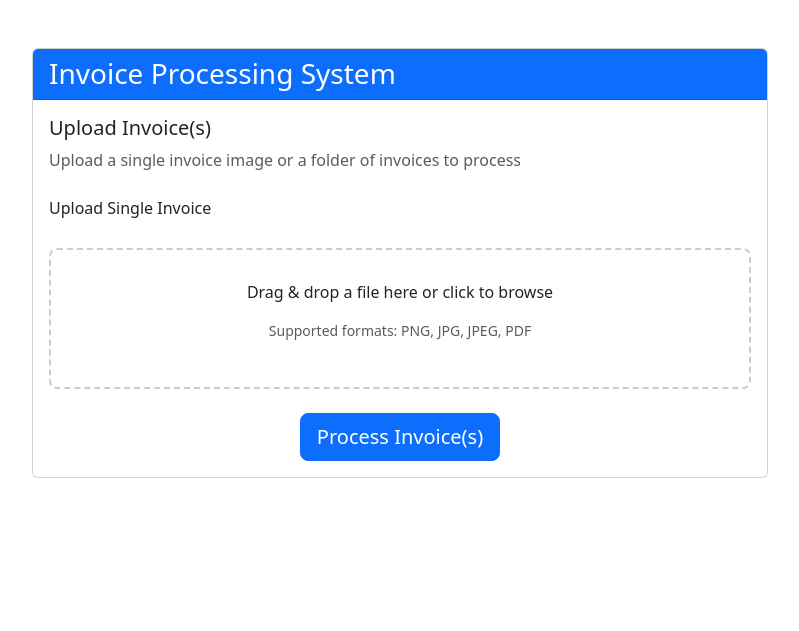
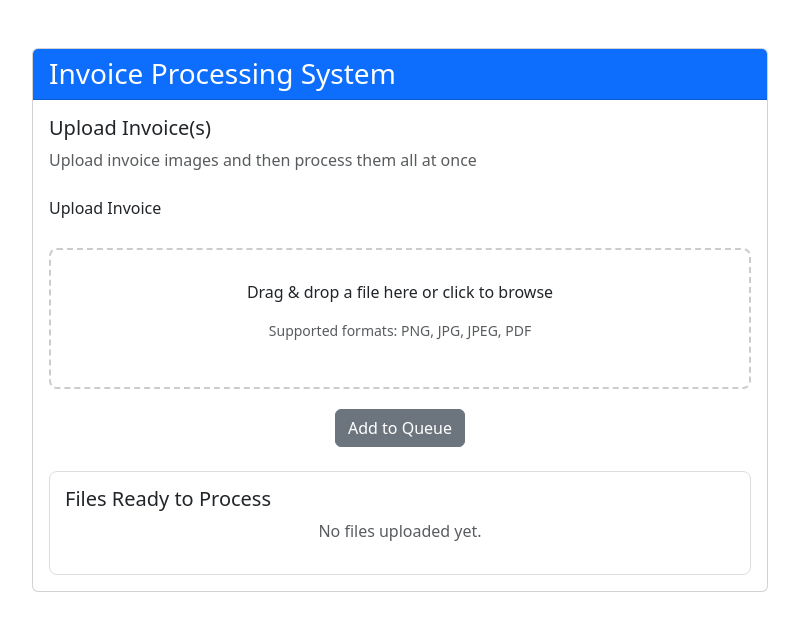
Before and after one commit to ricgir/Intelligent-Process-Automation, a Flask app: page / in a window 1280 px wide. Shown: the top 631 px of the page, without its empty margins (240-1039 px from the left). Run offline with Flask 3, Linux system fonts and the light colour scheme; some libraries are stand-ins or nearby versions.

Commit message:
Added functionality to upload mutilple files

```diff
--- a/invoice/app.py
+++ b/invoice/app.py
@@ -1,12 +1,10 @@
 import os
-#import shutil
-#import tempfile
+import json
 from flask import Flask, request, render_template, jsonify, redirect, url_for, flash, session
 from werkzeug.utils import secure_filename
 from ocr_genai import gemini_json_output
 from extract_text import extract_text
 from database import insert_invoice
-import json
 
 app = Flask(__name__)
 app.secret_key = "invoice_processor_secret_key"
@@ -21,7 +19,6 @@ DB_CONFIG = {
     "port": "5432"
 }
 
-
 os.makedirs(UPLOAD_FOLDER, exist_ok=True)
 app.config['UPLOAD_FOLDER'] = UPLOAD_FOLDER
 
@@ -30,50 +27,57 @@ def allowed_file(filename):
 
 @app.route('/')
 def index():
-
     if 'processed_invoices' in session:
         session.pop('processed_invoices')
-    return render_template('index.html')
 
-@app.route('/upload', methods=['POST'])
+    # Get list of files currently in the temp folder
+    temp_files = []
+    for filename in os.listdir(UPLOAD_FOLDER):
+        if allowed_file(filename):
+            temp_files.append(filename)
+
+    return render_template('index.html', temp_files=temp_files)
+
+@app.route('/upload_file', methods=['POST'])
 def upload_file():
+    if 'file' not in request.files:
+        flash('No file selected')
+        return redirect(url_for('index'))
 
-    if 'file' not in request.files and 'folder' not in request.files:
-        flash('No file or folder selected')
-        return redirect(request.url)
+    file = request.files['file']
+    if file.filename == '':
+        flash('No file selected')
+        return redirect(url_for('index'))
+
+    if file and allowed_file(file.filename):
+        filename = secure_filename(file.filename)
+        filepath = os.path.join(app.config['UPLOAD_FOLDER'], filename)
+        file.save(filepath)
+        flash(f'File {filename} uploaded successfully', 'success')
+    else:
+        flash('Invalid file type. Please upload PNG, JPG, JPEG, or PDF files.', 'error')
+
+    return redirect(url_for('index'))
+
+@app.route('/process_invoices', methods=['POST'])
+def process_invoices():
+    # Get all files from the temp folder
+    uploaded_files = []
+    for filename in os.listdir(UPLOAD_FOLDER):
+        if allowed_file(filename):
+            filepath = os.path.join(app.config['UPLOAD_FOLDER'], filename)
+            uploaded_files.append(filepath)
+
+    if not uploaded_files:
+        flash('No files to process. Please upload files first.')
+        return redirect(url_for('index'))
 
     processed_invoices = []
-    uploaded_files = []
-
-    # Single file upload
-    if 'file' in request.files:
-        file = request.files['file']
-        if file.filename == '':
-            flash('No file selected')
-            return redirect(request.url)
-
-        if file and allowed_file(file.filename):
-            filename = secure_filename(file.filename)
-            filepath = os.path.join(app.config['UPLOAD_FOLDER'], filename)
-            file.save(filepath)
-            uploaded_files.append(filepath)
-
-    # Folder upload (multiple files)
-    # elif 'folder' in request.files:
-    #     files = request.files.getlist('folder')
-    #     for file in files:
-    #         if file.filename != '' and allowed_file(file.filename):
-    #             filename = secure_filename(file.filename)
-    #             filepath = os.path.join(app.config['UPLOAD_FOLDER'], filename)
-    #             file.save(filepath)
-    #             uploaded_files.append(filepath)
 
     # Process each uploaded file
     for filepath in uploaded_files:
         try:
-
             extracted_text = extract_text(filepath)
-
 
             user_prompt = f'''The following is the extracted text from an invoice:
 "{extracted_text}"
@@ -106,10 +110,8 @@ If any field is missing, return `null`. The JSON output should follow this struc
 "payment_terms": "value"
 Provide the JSON output directly, without any additional text or code blocks.
 '''
-
-
             invoice_json = gemini_json_output(user_prompt)
-
+            print(invoice_json)
             if not invoice_json:  # Check if JSON output is empty
                 raise ValueError("Data extraction failed. No JSON output received.")
 
@@ -127,8 +129,7 @@ Provide the JSON output directly, without any additional text or code blocks.
             insert_result = insert_invoice(data, DB_CONFIG)
 
             if insert_result != "Success":  # If insert_invoice() returns an error
-                flash(insert_result, 'error')  # Show error message
-                return redirect(url_for('index'))
+                raise ValueError(f"Database error: {insert_result}")
 
             processed_result = {
                 'filename': os.path.basename(filepath),
@@ -153,20 +154,30 @@ Provide the JSON output directly, without any additional text or code blocks.
             }
             processed_invoices.append(processed_result)
 
-
+    # Store processing results in session
     session['processed_invoices'] = processed_invoices
 
-
+    # Clean up the temp folder after processing
     for filepath in uploaded_files:
         if os.path.exists(filepath):
             os.remove(filepath)
 
     return redirect(url_for('results'))
 
+@app.route('/clear_uploads', methods=['POST'])
+def clear_uploads():
+    # Clear all files from the temp folder
+    for filename in os.listdir(UPLOAD_FOLDER):
+        filepath = os.path.join(app.config['UPLOAD_FOLDER'], filename)
+        if os.path.isfile(filepath):
+            os.remove(filepath)
+
+    flash('All uploaded files have been cleared', 'success')
+    return redirect(url_for('index'))
+
 @app.route('/results')
 def results():
     processed_invoices = session.get('processed_invoices', [])
-    # print("🔍 Processed invoices:", processed_invoices)
     if not processed_invoices:
         flash('No invoices were processed. Please upload files first.')
         return redirect(url_for('index'))
--- a/invoice/templates/index.html
+++ b/invoice/templates/index.html
@@ -20,6 +20,22 @@
         .hide {
             display: none;
         }
+        .file-list {
+            margin-top: 20px;
+            border: 1px solid #ddd;
+            border-radius: 8px;
+            padding: 15px;
+        }
+        .file-item {
+            display: flex;
+            justify-content: space-between;
+            align-items: center;
+            padding: 8px 0;
+            border-bottom: 1px solid #eee;
+        }
+        .file-item:last-child {
+            border-bottom: none;
+        }
     </style>
 </head>
 <body>
@@ -31,22 +47,22 @@
                         <h3 class="mb-0">Invoice Processing System</h3>
                     </div>
                     <div class="card-body">
-                        {% with messages = get_flashed_messages() %}
+                        {% with messages = get_flashed_messages(with_categories=true) %}
                             {% if messages %}
-                                {% for message in messages %}
-                                    <div class="alert alert-warning">{{ message }}</div>
+                                {% for category, message in messages %}
+                                    <div class="alert alert-{{ category if category != 'message' else 'warning' }}">{{ message }}</div>
                                 {% endfor %}
                             {% endif %}
                         {% endwith %}
 
-                        <form action="{{ url_for('upload_file') }}" method="POST" enctype="multipart/form-data">
+                        <form action="{{ url_for('upload_file') }}" method="POST" enctype="multipart/form-data" id="uploadForm">
                             <div class="mb-4">
                                 <h5>Upload Invoice(s)</h5>
-                                <p class="text-muted">Upload a single invoice image or a folder of invoices to process</p>
+                                <p class="text-muted">Upload invoice images and then process them all at once</p>
                             </div>
 
                             <div class="mb-3">
-                                <label for="file" class="form-label">Upload Single Invoice</label>
+                                <label for="file" class="form-label">Upload Invoice</label>
                                 <div class="upload-area" id="singleUploadArea">
                                     <p>Drag & drop a file here or click to browse</p>
                                     <p class="text-muted small">Supported formats: PNG, JPG, JPEG, PDF</p>
@@ -55,14 +71,34 @@
                                 <div id="selectedFile" class="mt-2"></div>
                             </div>
 
-
-
-
-
-                            <div class="text-center mt-4">
-                                <button type="submit" class="btn btn-primary btn-lg">Process Invoice(s)</button>
+                            <div class="text-center mt-2">
+                                <button type="submit" class="btn btn-secondary">Add to Queue</button>
                             </div>
                         </form>
+
+                        <!-- Show files in upload folder -->
+                        <div class="file-list mt-4">
+                            <h5>Files Ready to Process</h5>
+                            {% if temp_files %}
+                                {% for file in temp_files %}
+                                <div class="file-item">
+                                    <span>{{ file }}</span>
+                                </div>
+                                {% endfor %}
+
+                                <div class="d-flex justify-content-between mt-3">
+                                    <form action="{{ url_for('clear_uploads') }}" method="POST">
+                                        <button type="submit" class="btn btn-danger">Clear All Files</button>
+                                    </form>
+
+                                    <form action="{{ url_for('process_invoices') }}" method="POST">
+                                        <button type="submit" class="btn btn-primary">Process All Invoices</button>
+                                    </form>
+                                </div>
+                            {% else %}
+                                <p class="text-muted text-center">No files uploaded yet.</p>
+                            {% endif %}
+                        </div>
                     </div>
                 </div>
             </div>
@@ -70,10 +106,11 @@
     </div>
 
     <script>
-        // Single file upload
+
         const singleUploadArea = document.getElementById('singleUploadArea');
         const fileInput = document.getElementById('file');
         const selectedFile = document.getElementById('selectedFile');
+        const uploadForm = document.getElementById('uploadForm');
 
         singleUploadArea.addEventListener('click', () => {
             fileInput.click();
@@ -100,12 +137,12 @@
         function updateFileDisplay() {
             if (fileInput.files.length > 0) {
                 selectedFile.innerHTML = `<div class="alert alert-success">Selected: ${fileInput.files[0].name}</div>`;
+                // Auto submit form when file is selected
+                // uploadForm.submit();
             } else {
                 selectedFile.innerHTML = '';
             }
         }
-
-
     </script>
 </body>
 </html>
```
Also changed, not shown: invoice/templates/results.html (+61 -49 lines), 1 other file.
